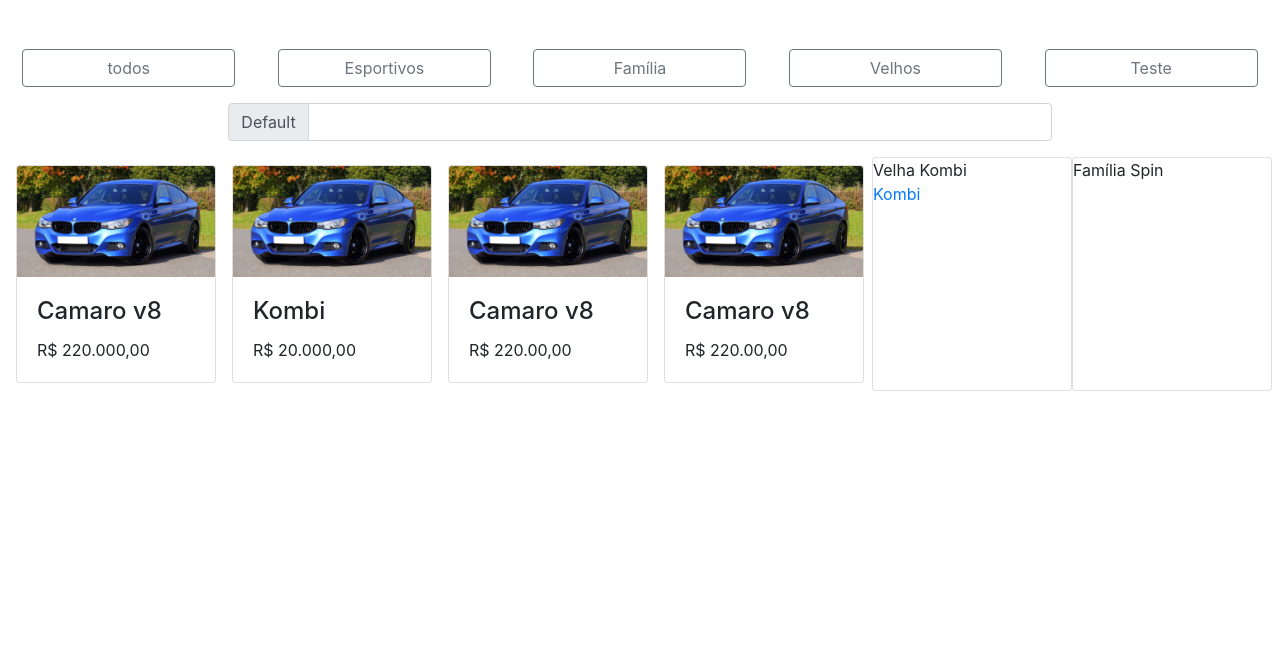
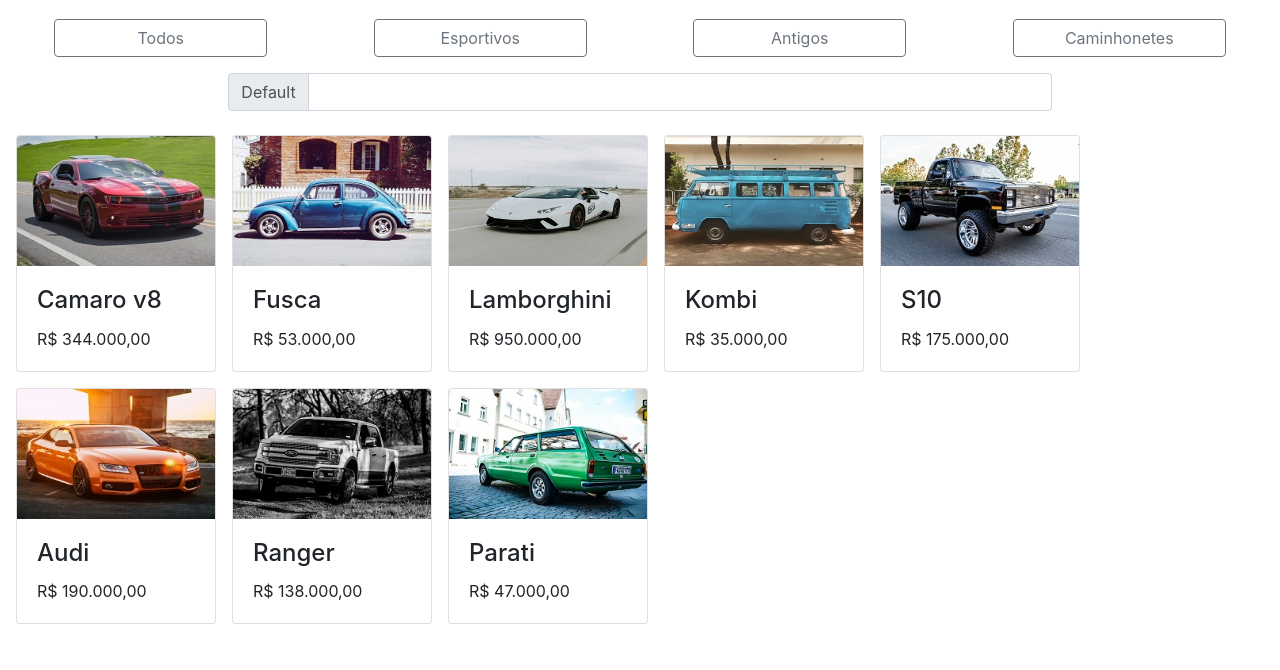
Before and after one commit to claudiovilarim/Auto-Store, a plain HTML site: page index.html in a window 1280 px wide. Shown: the part 130-800 px from the top of the page. Drawn offline with nearby package versions, Linux system fonts and the light colour scheme.

Commit message:
create images

```diff
--- a/app.js
+++ b/app.js
@@ -1,84 +1,76 @@
 // Work to get the filter buttons working
 (function(){
+    // const buttons = document.querySelectorAll('.btn')
+    // const storeItems = document.querySelectorAll('.store-item')
+
+    // console.log(buttons)
+
+    // buttons.forEach(function(button){
+
+    //     button.addEventListener('click', function(e){
+    //         console.log('botão pressionado')
+
+    //         //prevent the default link jump to top of page
+    //         e.preventDefault()
+    //         //grab the filter button that was clicked
+    //         const filter = e.target.dataset.filter
+
+    //         if (filter === 'todos'){
+    //             //show all items
+    //             console.log('Mostrar todos');
+    //             storeItems.forEach(function(item){
+    //                 item.style.display = 'block'
+    //             })
+    //         } else if (filter === 'esportivo'){
+    //             storeItems.forEach(function(item){
+    //                 if (item.classList.contains('esportivo')){
+    //                     item.style.display = 'block'
+    //                 } else {
+    //                     item.style.display = 'none'
+    //                 }
+    //             })
+    //         } else if (filter === 'antigo'){
+    //             storeItems.forEach(function(item){
+    //                 if (item.classList.contains('antigo')){
+    //                     item.style.display = 'block'
+    //                 } else {
+    //                     item.style.display = 'none'
+    //                 }
+    //             })
+    //         } else if (filter === 'caminhonete'){
+    //             storeItems.forEach(function(item){
+    //                 if (item.classList.contains('caminhonete')){
+    //                     item.style.display = 'block'
+    //                 } else {
+    //                     item.style.display = 'none'
+    //                 }
+    //             })
+    //         }
+    //     })
+    // })
+
+    // refactor to get rid of DRY code
     const buttons = document.querySelectorAll('.btn')
     const storeItems = document.querySelectorAll('.store-item')
 
-    console.log(buttons)
-
-    buttons.forEach(function(button){
-
-        button.addEventListener('click', function(e){
-            console.log('botão pressionado')
-
-            //prevent the default link jump to top of page
+    buttons.forEach((button)=> {
+        button.addEventListener('click', (e) => {
             e.preventDefault()
-            //grab the filter button that was clicked
             const filter = e.target.dataset.filter
 
-            if (filter === 'todos'){
-                //show all items
-                console.log('Mostrar todos');
-                storeItems.forEach(function(item){
+            storeItems.forEach((item)=> {
+                if (filter === 'todos'){
                     item.style.display = 'block'
-                })
-            } else if (filter === 'esportivo'){
-                storeItems.forEach(function(item){
-                    if (item.classList.contains('esportivo')){
+                } else {
+                    if (item.classList.contains(filter)){
                         item.style.display = 'block'
                     } else {
                         item.style.display = 'none'
                     }
-                })
-            } else if (filter === 'cupcakes'){
-                storeItems.forEach(function(item){
-                    if (item.classList.contains('cupcakes')){
-                        item.style.display = 'block'
-                    } else {
-                        item.style.display = 'none'
-                    }
-                })
-            } else if (filter === 'sweets'){
-                storeItems.forEach(function(item){
-                    if (item.classList.contains('sweets')){
-                        item.style.display = 'block'
-                    } else {
-                        item.style.display = 'none'
-                    }
-                })
-            } else if (filter === 'doughnuts'){
-                storeItems.forEach(function(item){
-                    if (item.classList.contains('doughnuts')){
-                        item.style.display = 'block'
-                    } else {
-                        item.style.display = 'none'
-                    }
-                })
-            }
+                }
+            })
         })
     })
-
-    // refactor to get rid of DRY code
-    // const buttons = document.querySelectorAll('.btn')
-    // const storeItems = document.querySelectorAll('.store-item')
-
-    // buttons.forEach((button)=> {
-    //     button.addEventListener('click', (e) => {
-    //         e.preventDefault()
-    //         const filter = e.target.dataset.filter
-
-    //         storeItems.forEach((item)=> {
-    //             if (filter === 'all'){
-    //                 item.style.display = 'block'
-    //             } else {
-    //                 if (item.classList.contains(filter)){
-    //                     item.style.display = 'block'
-    //                 } else {
-    //                     item.style.display = 'none'
-    //                 }
-    //             }
-    //         })
-    //     })
-    // })
 
 })();
 
--- a/index.html
+++ b/index.html
@@ -21,19 +21,17 @@
     <div id="container">
 
       <!-- Bem-vindo -->
-      <header>
+      <header class="shadow-sm">
         <h1 class="text-center">Bem-vindo a Auto Store</h1>
-        <button class="btn-outline-danger" type="button" onclick="window.open('https://www.w3schools.com/howto/howto_js_filter_elements.asp', 'https://github.com/romeojeremiah/Filter-Project')">Help!</button>
-        <h4 class="text-right pr-4">Escolha o veículo que deseja comprar</h4>
+        <h4 class="text-right pr-4">Selecione seu veículo</h4>
       </header>
 
       <!-- Botões de filtro -->
       <div class="row p-3 mt-5">
-        <button class="col-2 m-auto btn btn-outline-secondary" data-filter="todos">todos</button>
+        <button class="col-2 m-auto btn btn-outline-secondary" data-filter="todos">Todos</button>
         <button class="col-2 m-auto btn btn-outline-secondary" data-filter="esportivo">Esportivos</button>
-        <button class="col-2 m-auto btn btn-outline-secondary">Família</button>
-        <button class="col-2 m-auto btn btn-outline-secondary">Velhos</button>
-        <button class="col-2 m-auto btn btn-outline-secondary">Teste</button>
+        <button class="col-2 m-auto btn btn-outline-secondary" data-filter="antigo">Antigos</button>
+        <button class="col-2 m-auto btn btn-outline-secondary" data-filter="caminhonete">Caminhonetes</button>
       </div>
 
 
@@ -49,65 +47,109 @@
       <section id="secao" class="row m-2">
 
         <div class="card m-2 store-item esportivo" style="width: 200px;">
-          <img src="img01.jpeg" width="25px" class="card-img-top">
+          <img src="img/img01.jpg" height="130px" class="card-img-top">
           <div class="card-body">
             <div class="card-title">
               <h4>Camaro v8</h4>
             </div>
             <div class="card-text">
-              R$ 220.000,00
+              R$ 344.000,00
+            </div>
+          </div>
+        </div>
+
+
+        <div class="card m-2 store-item antigo" style="width: 200px;">
+          <img src="img/img04.jpg" height="130px" class="card-img-top">
+          <div class="card-body">
+            <div class="card-title">
+              <h4>Fusca</h4>
+            </div>
+            <div class="card-text">
+              R$ 53.000,00
             </div>
           </div>
         </div>
 
 
         <div class="card m-2 store-item esportivo" style="width: 200px;">
-          <img src="img01.jpeg" width="25px" class="card-img-top">
+          <img src="img/img02.jpg" height="130px" class="card-img-top">
+          <div class="card-body">
+            <div class="card-title">
+              <h4>Lamborghini</h4>
+            </div>
+            <div class="card-text">
+              R$ 950.000,00
+            </div>
+          </div>
+        </div>
+
+
+        <div class="card m-2 store-item antigo" style="width: 200px;">
+          <img src="img/img05.jpg" height="130px" class="card-img-top">
           <div class="card-body">
             <div class="card-title">
               <h4>Kombi</h4>
             </div>
             <div class="card-text">
-              R$ 20.000,00
+              R$ 35.000,00
+            </div>
+          </div>
+        </div>
+
+
+        <div class="card m-2 store-item caminhonete" style="width: 200px;">
+          <img src="img/img07.jpg" height="130px" class="card-img-top">
+          <div class="card-body">
+            <div class="card-title">
+              <h4>S10</h4>
+            </div>
+            <div class="card-text">
+              R$ 175.000,00
             </div>
           </div>
         </div>
 
 
         <div class="card m-2 store-item esportivo" style="width: 200px;">
-          <img src="img01.jpeg" width="25px" class="card-img-top">
+          <img src="img/img03.jpg" height="130px" class="card-img-top">
           <div class="card-body">
             <div class="card-title">
-              <h4>Camaro v8</h4>
+              <h4>Audi</h4>
             </div>
             <div class="card-text">
-              R$ 220.00,00
+              R$ 190.000,00
+            </div>
+          </div>
+        </div>
+
+        <div class="card m-2 store-item caminhonete" style="width: 200px;">
+          <img src="img/img08.jpg" height="130px" class="card-img-top">
+          <div class="card-body">
+            <div class="card-title">
+              <h4>Ranger</h4>
+            </div>
+            <div class="card-text">
+              R$ 138.000,00
+            </div>
+          </div>
+        </div>
+
+        <div class="card m-2 store-item antigo" style="width: 200px;">
+          <img src="img/img06.jpg" height="130px" class="card-img-top">
+          <div class="card-body">
+            <div class="card-title">
+              <h4>Parati</h4>
+            </div>
+            <div class="card-text">
+              R$ 47.000,00
             </div>
           </div>
         </div>
 
 
-        <div class="card m-2 store-item esportivo" style="width: 200px;">
-          <img src="img01.jpeg" width="25px" class="card-img-top">
-          <div class="card-body">
-            <div class="card-title">
-              <h4>Camaro v8</h4>
-            </div>
-            <div class="card-text">
-              R$ 220.00,00
-            </div>
-          </div>
-        </div>
 
 
-        <div class="card store-item" style="width: 200px;">
-          Velha Kombi
-          <a href="#">Kombi</a>
-        </div>
-
-        <div class="card store-item" style="width: 200px;">
-          Família Spin
-        </div>
 
       </section>
 
```
Also changed, not shown: img/img01.jpg (added), img/img02.jpg (added), img/img03.jpg (added), img/img04.jpg (added), img/img05.jpg (added), img/img06.jpg (added), img/img07.jpg (added), img/img08.jpg (added), img01.jpeg (deleted).
